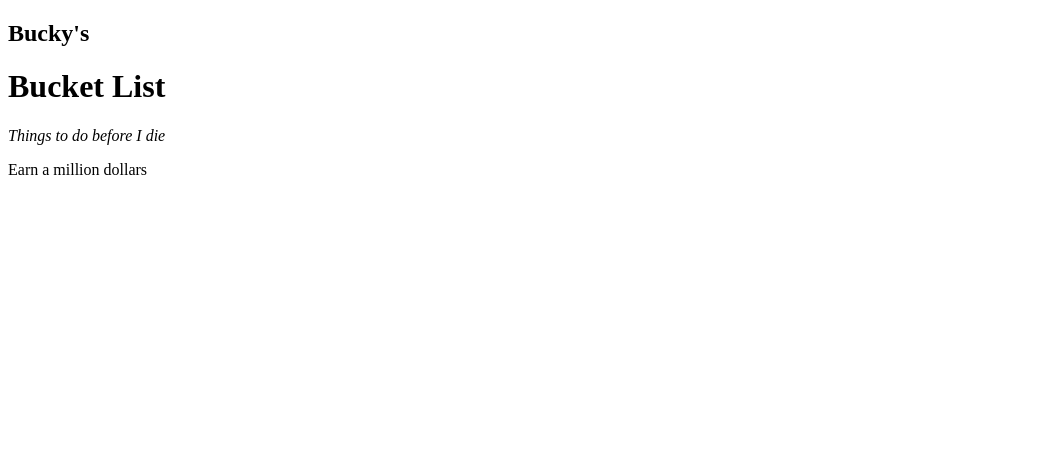
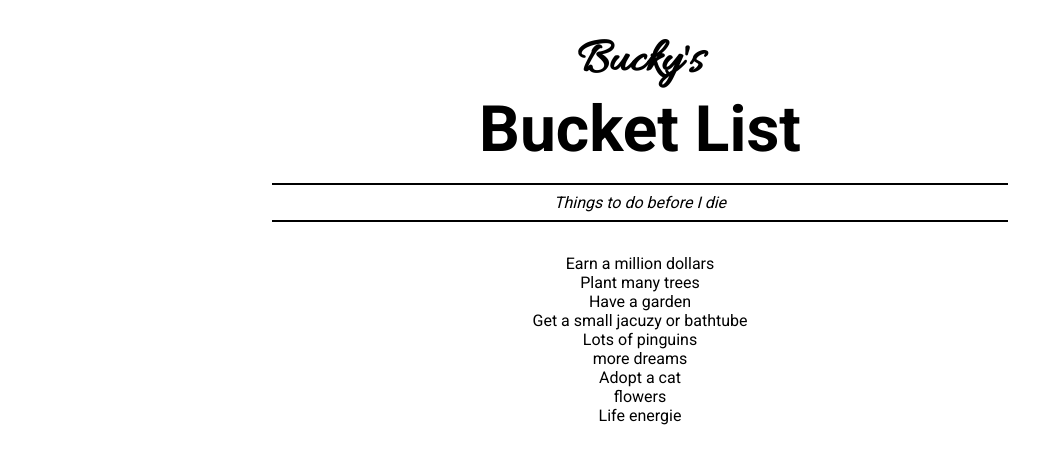
Before and after one commit to goddessLeona/exercise-js-bucket-list, a plain HTML site: page index.html in a window 1280 px wide. Shown: the whole page, without its empty margins (0-1063 px from the left). Drawn offline with Linux system fonts and the light colour scheme.

Commit message:
Uppgifter 1 - 2

```diff
--- a/index.html
+++ b/index.html
@@ -10,7 +10,7 @@
       href="https://fonts.googleapis.com/css2?family=Allura&family=Roboto:wght@400;700&display=swap"
       rel="stylesheet"
     />
-    <link rel="stylesheet" href="index.css" />
+    <link rel="stylesheet" href="stil.css" />
   </head>
   <body>
     <h2 class="owner">Bucky's</h2>
--- a/index.js
+++ b/index.js
@@ -0,0 +1,56 @@
+//Uppgift 1
+
+/*Create a <p> using the createElement method. When you have a reference to your new element,
+ change its innerText to something that you would like to have on your bucket list, and then
+ append it to the DOM with the appendChild method. Where does this element go? How can you
+ get it do be added directly after the already existing <p>.*/
+
+ const ptag = document.createElement("p");
+ const ptag2 = document.createElement("p");
+ const ptag3 = document.createElement("p");
+ const ptag4 = document.createElement("p");
+ ptag.innerText = "Plant many trees";
+ ptag2.innerHTML = "Have a garden";
+ ptag3.innerHTML = "Get a small jacuzy or bathtube";
+ ptag4.innerHTML = "Adopt a cat";
+
+document.body.appendChild(ptag);
+document.body.appendChild(ptag2);
+document.body.appendChild(ptag3);
+document.body.appendChild(ptag4);
+
+// Uppgift 2
+
+/*Create another <p> with an item you would like to have on you bucket list.
+This time add it to the DOM, right after your existing <p>-tags with the help of the
+insertAdjecentElement method. This method accepts a position argument.
+Which value should that argument have?
+
+afterbegin
+afterend
+beforebegin
+beforeend
+
+Try them out!
+*/
+
+const p = document.createElement("p");
+const p2 = document.createElement("p");
+const p3 = document.createElement("p");
+const p4 = document.createElement("p");
+
+p.innerText = "more dreams";
+p2.innerText = "Life energie";
+p3.innerText = "Lots of pinguins";
+p4.innerText = "flowers";
+
+ptag4.insertAdjacentElement("afterbegin",p) // Now the new item on list came 1 over the last item on list
+ptag4.insertAdjacentElement("afterend", p2) // Now the new item on list came under the last item on list
+ptag4.insertAdjacentElement("beforebegin", p3)// Now the new item on the list come 2 items up
+ptag4.insertAdjacentElement("beforeend", p4) //Now the new item on the list comes 1 under the last item on list
+
+// Uppgift 3
+
+/* innerHTML is an interesting property that exists on HTML elements. With that property we can
+get and set the inner HTML of a HTML element very easy. Try to get (or do you already have it?)
+the inner HTML from the element that contains all the <p>-tags of your bucket list. Log that to the console.*/
```
